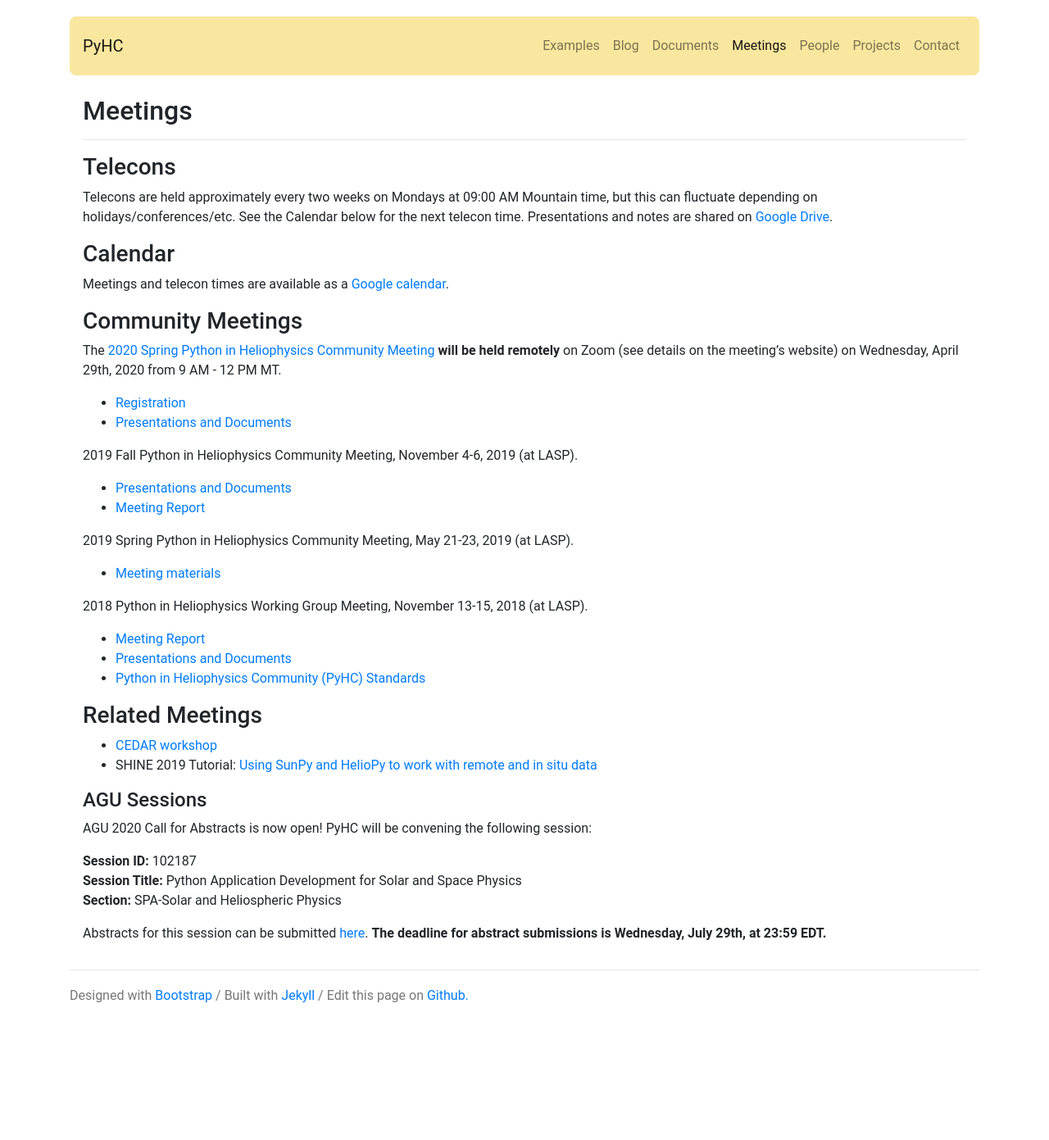
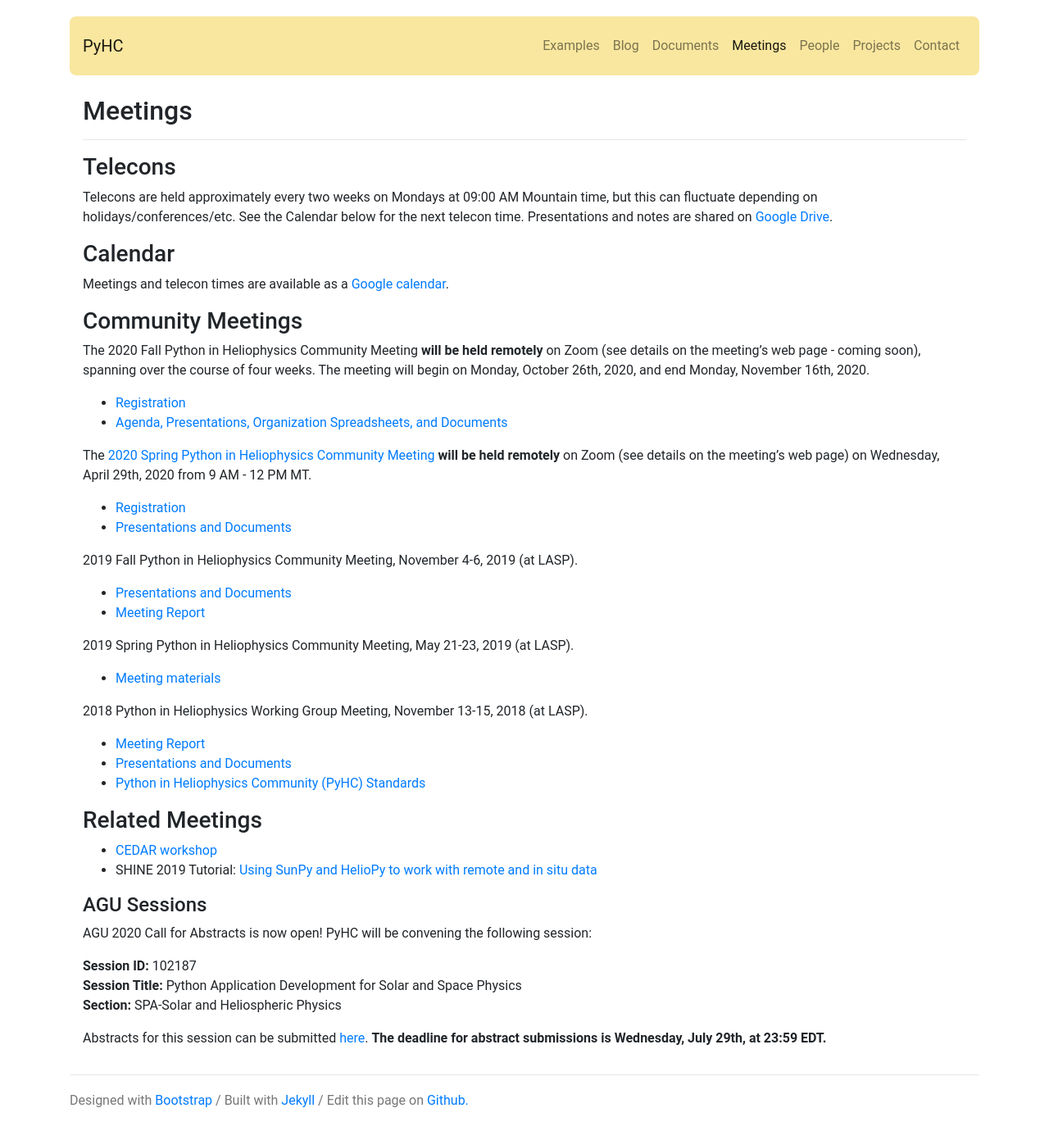
Before and after one commit to heliophysicsPy/heliophysicsPy.github.io, a Jekyll site: the page built from _pages/meetings.md, in a window 1280 px wide. Shown: the whole page at 82% size. Built offline with Jekyll 4.4.1, drawn with Linux system fonts in a browser that asks for light colours; nearby versions of some CDN libraries; before the commit the page ends 1263 px from its top, so only the background shows below that.

Commit message:
adding blog post announcement for fall 2020 pyhc meeting, added meeting info to the Meetings tab

```diff
--- a/_pages/meetings.md
+++ b/_pages/meetings.md
@@ -14,8 +14,12 @@
 
 ### Community Meetings
 
+The 2020 Fall Python in Heliophysics Community Meeting **will be held remotely** on Zoom (see details on the meeting's web page - coming soon), spanning over the course of four weeks. The meeting will begin on Monday, October 26th, 2020, and end Monday, November 16th, 2020.
+* [Registration](https://forms.gle/ZYESjbYwiGooCkKJ7)
+* [Agenda, Presentations, Organization Spreadsheets, and Documents](https://drive.google.com/drive/u/0/folders/1T3CGRwXAst8jd7I6xFiKxyCgluGGpg0A)
+
 The [2020 Spring Python in Heliophysics Community Meeting]({% link
-_pages/meetings/april2020.md %}) **will be held remotely** on Zoom (see details on the meeting's website) on Wednesday, April 29th, 2020 from 9 AM - 12 PM MT.
+_pages/meetings/april2020.md %}) **will be held remotely** on Zoom (see details on the meeting's web page) on Wednesday, April 29th, 2020 from 9 AM - 12 PM MT.
 * [Registration](https://forms.gle/fYxWXWccyTZxnVUH9)
 * [Presentations and Documents](https://drive.google.com/drive/u/0/folders/1vONfB6hf0y-VVOPj1748R3U9agFyq0iV)
 
```
Also changed, not shown: _posts/2020-09-21-fall-2020-meeting-announced.markdown (added, +14 -0 lines).
